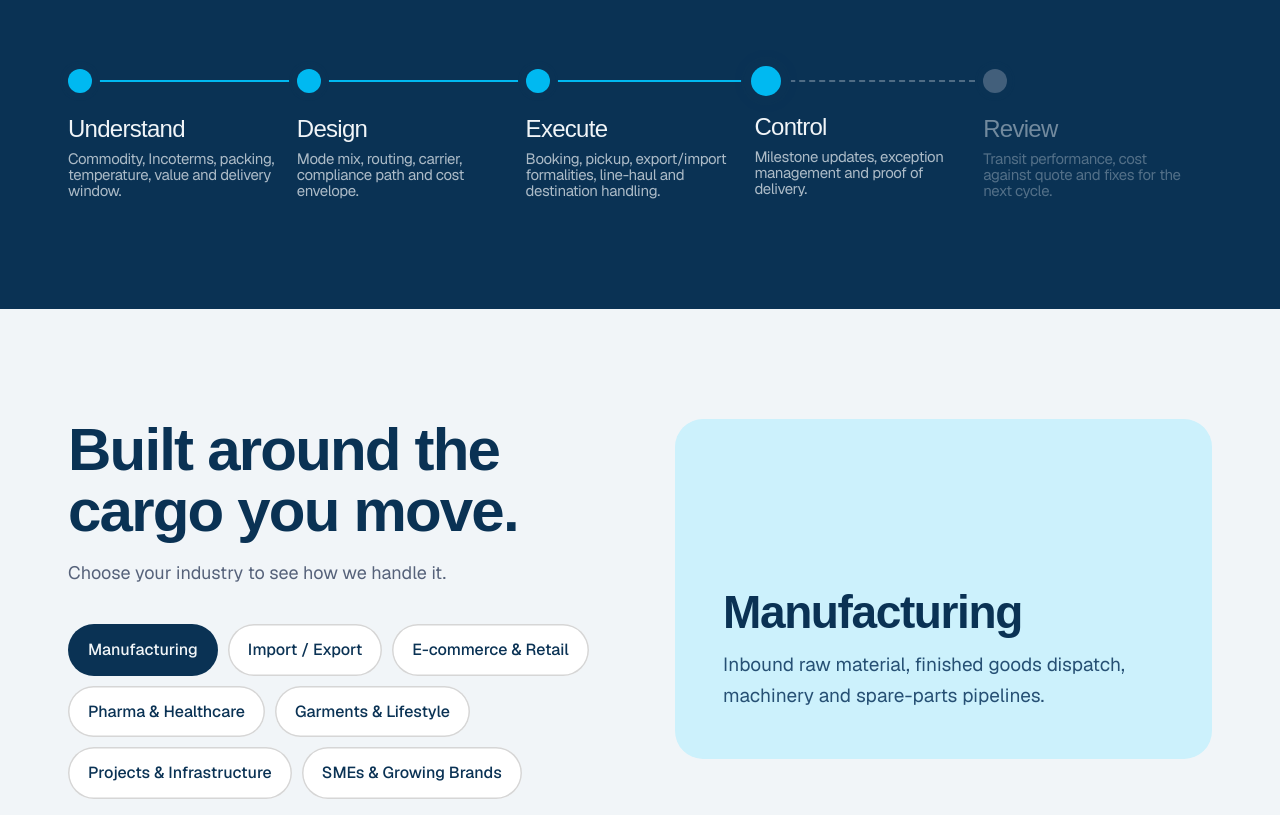
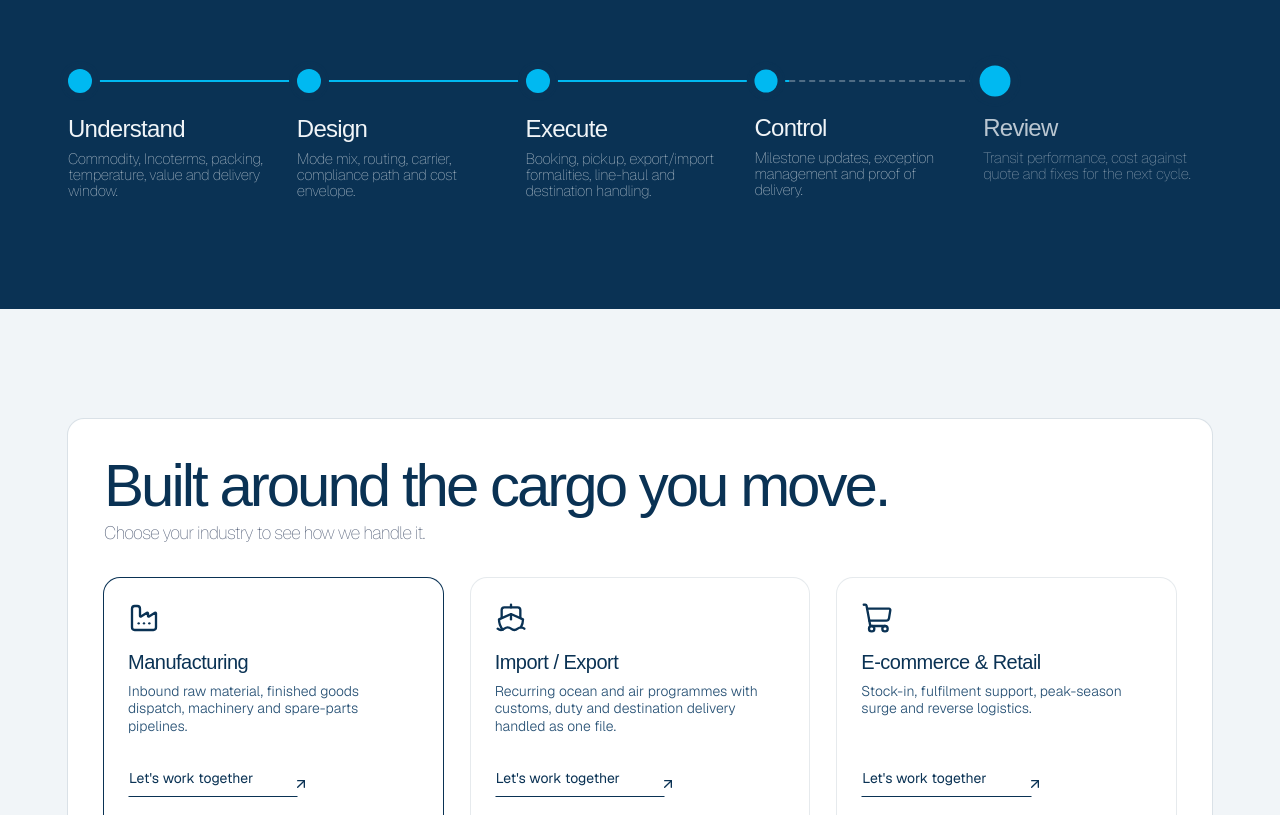
Before and after one commit to AjayRajNegi/nova-jet, a Next.js app: page / in a window 1280 px wide. Shown: the part 1985-2800 px from the top of the page. Built offline with nearby package versions, Linux system fonts and the light colour scheme.

Commit message:
feat: Services section

```diff
--- a/components/home/IndustriesSection.tsx
+++ b/components/home/IndustriesSection.tsx
@@ -1,33 +1,62 @@
-import { h2, sec, sub, wrap } from "@/lib/constants";
+import {
+	ArrowRight,
+	ArrowUpRight,
+	Construction,
+	Factory,
+	type LucideIcon,
+	Pill,
+	Ship,
+	Shirt,
+	ShoppingCart,
+	Sprout,
+} from "lucide-react";
+import { Button } from "@/components/ui/button";
+import { Card, CardContent, CardHeader } from "@/components/ui/card";
+import { h2, sec, wrap } from "@/lib/constants";
+import { cn } from "@/lib/utils";
 
-const industries = [
+const industries: [string, string, LucideIcon, string][] = [
 	[
 		"Manufacturing",
 		"Inbound raw material, finished goods dispatch, machinery and spare-parts pipelines.",
+		Factory,
+		"/services/air.webp",
 	],
 	[
 		"Import / Export",
 		"Recurring ocean and air programmes with customs, duty and destination delivery handled as one file.",
+		Ship,
+		"/services/ocean.webp",
 	],
 	[
 		"E-commerce & Retail",
 		"Stock-in, fulfilment support, peak-season surge and reverse logistics.",
+		ShoppingCart,
+		"/services/customs.webp",
 	],
 	[
 		"Pharma & Healthcare",
 		"Time-critical, temperature-aware handling with documented chain of custody.",
+		Pill,
+		"/services/special.webp",
 	],
 	[
 		"Garments & Lifestyle",
 		"Seasonal collections, sample movements and packed-to-order retail distribution.",
+		Shirt,
+		"/services/supply.webp",
 	],
 	[
 		"Projects & Infrastructure",
 		"Heavy and out-of-gauge cargo with site delivery planning.",
+		Construction,
+		"/services/warehouse.webp",
 	],
 	[
 		"SMEs & Growing Brands",
 		"Flexible volumes, transparent pricing and a partner that scales with your order book.",
+		Sprout,
+		"/services/road.webp",
 	],
 ];
 
@@ -38,44 +67,74 @@
 
 export default function IndustriesSection({ ind, setInd }: Props) {
 	return (
-		<section id="industries" className={sec}>
-			<div
-				className={`${wrap} grid grid-cols-2 items-start gap-[70px] max-[900px]:grid-cols-1`}
-			>
-				<div>
-					<h2 className={h2}>Built around the cargo you move.</h2>
-					<p className={sub}>Choose your industry to see how we handle it.</p>
-					<div className="mt-9 flex flex-wrap gap-2.5" role="tablist">
-						{industries.map(([t], i) => (
-							<button
-								key={t}
-								role="tab"
-								aria-selected={ind === i}
-								className={
-									"cursor-pointer rounded-full px-5 py-[13px] text-[16px] font-medium transition-all duration-200 motion-reduce:transition-none " +
-									(ind === i
-										? "bg-foreground text-background"
-										: "bg-card text-card-foreground ring-[1.5px] ring-inset ring-border hover:ring-foreground")
-								}
-								onClick={() => setInd(i)}
-								type="button"
-							>
-								{t}
-							</button>
-						))}
+		<section id="industries" className={`${sec}`}>
+			<div className={wrap}>
+				<Card className="gap-0 rounded-xl border-border bg-card p-5 text-card-foreground sm:p-9">
+					<CardHeader className="p-0">
+						<h2 className={`${h2} font-thin tracking-tighter`}>
+							Built around the cargo you move.
+						</h2>
+						<p className="max-w-[520px] text-[18px] text-mute font-thin tracking-tighter mt-0">
+							Choose your industry to see how we handle it.
+						</p>
+					</CardHeader>
+					<div className="grid grid-cols-3 gap-7 max-[1100px]:grid-cols-2 max-[700px]:grid-cols-1 mt-8">
+						{industries.map(([title, desc, Icon, img], i) => {
+							const selected = ind === i;
+
+							return (
+								<Card
+									key={title}
+									className={cn(
+										"group gap-0 overflow-hidden rounded-xl bg- py-0 shadow-none transition-colors duration-200 motion-reduce:transition-none p-0",
+										selected
+											? "border-foreground ring-1 ring-foreground"
+											: "border-border hover:border-foreground/40",
+									)}
+									onMouseEnter={() => setInd(i)}
+								>
+									<CardContent className="flex flex-1 flex-col p-6">
+										<Icon
+											className="size-8 text-foreground"
+											strokeWidth={1.75}
+											aria-hidden
+										/>
+										<h3 className="mt-4 text-xl leading-tight font-medium tracking-tight text-foreground">
+											{title}
+										</h3>
+										<p className="mt-2 flex-1 text-sm leading-tight font-light text-muted-foreground">
+											{desc}
+										</p>
+										<Button
+											type="button"
+											variant="ghost"
+											aria-pressed={selected}
+											className="mt-8 h-auto w-fit justify-between gap-10 rounded-none border-b border-b-foreground px-0 pt-0 pb-2 text-sm font-normal text-foreground hover:bg-transparent hover:text-foreground focus-visible:ring-ring/50"
+										>
+											Let&apos;s work together
+											<span className="relative size-1">
+												<ArrowUpRight
+													className="absolute inset-0 size-4 transition-all duration-200 group-hover:scale-75 group-hover:opacity-0 motion-reduce:transition-none"
+													aria-hidden
+												/>
+												<ArrowRight
+													className="absolute inset-0 size-4 scale-75 opacity-0 transition-all duration-200 group-hover:scale-100 group-hover:opacity-100 motion-reduce:transition-none"
+													aria-hidden
+												/>
+											</span>
+										</Button>
+									</CardContent>
+									<img
+										src={img}
+										alt=""
+										loading="lazy"
+										className="h-36 w-full object-cover"
+									/>
+								</Card>
+							);
+						})}
 					</div>
-				</div>
-				<div
-					className="flex min-h-[340px] flex-col justify-end rounded-[28px] bg-muted p-12"
-					role="tabpanel"
-				>
-					<h3 className="mb-3.5 text-[clamp(30px,4vw,46px)] font-bold text-foreground">
-						{industries[ind][0]}
-					</h3>
-					<p className="text-[19px] text-muted-foreground">
-						{industries[ind][1]}
-					</p>
-				</div>
+				</Card>
 			</div>
 		</section>
 	);
--- a/components/home/ProcessSection.tsx
+++ b/components/home/ProcessSection.tsx
@@ -39,7 +39,7 @@
 	return (
 		<section id="process" className={`${sec} bg-foreground text-background`}>
 			<div className={wrap}>
-				<h2 className={`${h2} tracking-tight font-medium`}>
+				<h2 className={`${h2} tracking-tight font-thin`}>
 					From brief to proof of delivery.
 				</h2>
 				<p className={`${sub} text-background/70 tracking-tight leading-5`}>
@@ -106,8 +106,8 @@
 									}}
 									transition={{ duration: 0.4 }}
 								>
-									<h3 className="mb-2.5 text-2xl">{t}</h3>
-									<p className="text-[15px] text-background/70 tracking-tight leading-4">
+									<h3 className="mb-2.5 text-2xl font-thin">{t}</h3>
+									<p className="text-[15px] text-background/70 tracking-tight font-thin leading-4">
 										{d}
 									</p>
 								</motion.div>
--- a/components/home/ServicesAccordion.tsx
+++ b/components/home/ServicesAccordion.tsx
@@ -175,7 +175,7 @@
 								value={String(i)}
 								className="border-b border-border mb-5"
 							>
-								<AccordionTrigger className="group items-center gap-4 text-left font-display text-[clamp(22px,2.6vw,28px)] font-[400] tracking-tighter text-foreground/55 transition-colors hover:text-foreground hover:no-underline data-[state=open]:text-foreground">
+								<AccordionTrigger className="group items-center gap-4 text-left font-display text-[clamp(22px,2.6vw,28px)] font-thin text-shadow-2xs tracking-tighter text-foreground/55 transition-colors hover:text-foreground hover:no-underline data-[state=open]:text-foreground">
 									<span className="flex items-center gap-2">
 										<Icon
 											className="size-6 shrink-0 text-foreground/55 group-hover:text-foreground transition-colors group-data-[state=open]:text-primary"
@@ -185,7 +185,7 @@
 									</span>
 								</AccordionTrigger>
 								<AccordionContent className="pb-5 pl-10 text-base leading-relaxed text-muted-foreground">
-									<p className="max-w-[540px] tracking-tight leading-4 text-shadow-xs">
+									<p className="max-w-[540px] tracking-tight leading-4 text-shadow-2xs">
 										{d}
 									</p>
 									<p className="inline-flex items-center gap-2 rounded-full bg-primary px-3 py-1.5 text-sm font-medium text-primary-foreground transition-transform duration-200 hover:-translate-y-0.5 motion-reduce:transition-none hover:text-white">
--- a/components/layout/Header.tsx
+++ b/components/layout/Header.tsx
@@ -42,7 +42,7 @@
 					))}
 				</nav>
 				<a
-					className="rounded-full bg-foreground px-[22px] py-3 text-[14px] font-bold text-background transition-colors duration-200 hover:bg-primary hover:text-primary-foreground motion-reduce:transition-none max-[900px]:hidden"
+					className="rounded-full bg-foreground px-[22px] py-3 text-[14px] font-thin text-background transition-colors duration-200 hover:bg-primary hover:text-primary-foreground motion-reduce:transition-none max-[900px]:hidden"
 					href="#quote"
 				>
 					Get a quote
--- a/components/layout/Logo.tsx
+++ b/components/layout/Logo.tsx
@@ -4,13 +4,13 @@
 	return (
 		<Link
 			href="#top"
-			className="flex items-center gap-2 font-display text-[22px] font-extrabold tracking-[-.03em] text-foreground"
+			className="flex items-center gap-2 font-display text-[22px] font-thin tracking-[-.03em] text-foreground text-shadow-2xs"
 		>
 			{/* <i className="grid size-[26px] place-items-center rounded-[50%_50%_50%_4px] bg-foreground text-[12px] text-background not-italic">
 				NJ
 			</i> */}
 			<span>
-				Nova<b className="text-primary">Jet</b>
+				Nova<b className="text-primary font-thin">Jet</b>
 			</span>
 		</Link>
 	);
--- /dev/null
+++ b/components/ui/button.tsx
@@ -0,0 +1,57 @@
+import { Button as ButtonPrimitive } from "@base-ui/react/button"
+import { cva, type VariantProps } from "class-variance-authority"
+import { cn } from "cn"
+
+const buttonVariants = cva(
+  "group/button inline-flex shrink-0 items-center justify-center rounded-lg border border-transparent bg-clip-padding text-sm font-medium whitespace-nowrap transition-all outline-none select-none focus-visible:border-ring focus-visible:ring-3 focus-visible:ring-ring/50 active:not-aria-[haspopup]:translate-y-px disabled:pointer-events-none disabled:opacity-50 aria-invalid:border-destructive aria-invalid:ring-3 aria-invalid:ring-destructive/20 dark:aria-invalid:border-destructive/50 dark:aria-invalid:ring-destructive/40 [&_svg]:pointer-events-none [&_svg]:shrink-0 [&_svg:not([class*='size-'])]:size-4",
+  {
+    variants: {
+      variant: {
+        default: "bg-primary text-primary-foreground hover:bg-primary/80",
+        outline:
+          "border-border bg-background hover:bg-muted hover:text-foreground aria-expanded:bg-muted aria-expanded:text-foreground dark:border-input dark:bg-input/30 dark:hover:bg-input/50",
+        secondary:
+          "bg-secondary text-secondary-foreground hover:bg-[color-mix(in_oklch,var(--secondary),var(--foreground)_5%)] aria-expanded:bg-secondary aria-expanded:text-secondary-foreground",
+        ghost:
+          "hover:bg-muted hover:text-foreground aria-expanded:bg-muted aria-expanded:text-foreground dark:hover:bg-muted/50",
+        destructive:
+          "bg-destructive/10 text-destructive hover:bg-destructive/20 focus-visible:border-destructive/40 focus-visible:ring-destructive/20 dark:bg-destructive/20 dark:hover:bg-destructive/30 dark:focus-visible:ring-destructive/40",
+        link: "text-primary underline-offset-4 hover:underline",
+      },
+      size: {
+        default:
+          "h-8 gap-1.5 px-2.5 has-data-[icon=inline-end]:pr-2 has-data-[icon=inline-start]:pl-2",
+        xs: "h-6 gap-1 rounded-[min(var(--radius-md),10px)] px-2 text-xs in-data-[slot=button-group]:rounded-lg has-data-[icon=inline-end]:pr-1.5 has-data-[icon=inline-start]:pl-1.5 [&_svg:not([class*='size-'])]:size-3",
+        sm: "h-7 gap-1 rounded-[min(var(--radius-md),12px)] px-2.5 text-[0.8rem] in-data-[slot=button-group]:rounded-lg has-data-[icon=inline-end]:pr-1.5 has-data-[icon=inline-start]:pl-1.5 [&_svg:not([class*='size-'])]:size-3.5",
+        lg: "h-9 gap-1.5 px-2.5 has-data-[icon=inline-end]:pr-2 has-data-[icon=inline-start]:pl-2",
+        icon: "size-8",
+        "icon-xs":
+          "size-6 rounded-[min(var(--radius-md),10px)] in-data-[slot=button-group]:rounded-lg [&_svg:not([class*='size-'])]:size-3",
+        "icon-sm":
+          "size-7 rounded-[min(var(--radius-md),12px)] in-data-[slot=button-group]:rounded-lg",
+        "icon-lg": "size-9",
+      },
+    },
+    defaultVariants: {
+      variant: "default",
+      size: "default",
+    },
+  }
+)
+
+function Button({
+  className,
+  variant = "default",
+  size = "default",
+  ...props
+}: ButtonPrimitive.Props & VariantProps<typeof buttonVariants>) {
+  return (
+    <ButtonPrimitive
+      data-slot="button"
+      className={cn(buttonVariants({ variant, size, className }))}
+      {...props}
+    />
+  )
+}
+
+export { Button, buttonVariants }
--- /dev/null
+++ b/components/ui/card.tsx
@@ -0,0 +1,102 @@
+import * as React from "react"
+import { cn } from "cn"
+
+function Card({
+  className,
+  size = "default",
+  ...props
+}: React.ComponentProps<"div"> & { size?: "default" | "sm" }) {
+  return (
+    <div
+      data-slot="card"
+      data-size={size}
+      className={cn(
+        "group/card flex flex-col gap-(--card-spacing) overflow-hidden rounded-xl bg-card py-(--card-spacing) text-sm text-card-foreground ring-1 ring-foreground/10 [--card-spacing:--spacing(4)] has-data-[slot=card-footer]:pb-0 has-[>img:first-child]:pt-0 data-[size=sm]:[--card-spacing:--spacing(3)] data-[size=sm]:has-data-[slot=card-footer]:pb-0 *:[img:first-child]:rounded-t-xl *:[img:last-child]:rounded-b-xl",
+        className
+      )}
+      {...props}
+    />
+  )
+}
+
+function CardHeader({ className, ...props }: React.ComponentProps<"div">) {
+  return (
+    <div
+      data-slot="card-header"
+      className={cn(
+        "group/card-header @container/card-header grid auto-rows-min items-start gap-1 rounded-t-xl px-(--card-spacing) has-data-[slot=card-action]:grid-cols-[1fr_auto] has-data-[slot=card-description]:grid-rows-[auto_auto] [.border-b]:pb-(--card-spacing)",
+        className
+      )}
+      {...props}
+    />
+  )
+}
+
+function CardTitle({ className, ...props }: React.ComponentProps<"div">) {
+  return (
+    <div
+      data-slot="card-title"
+      className={cn(
+        "text-base leading-snug font-medium group-data-[size=sm]/card:text-sm",
+        className
+      )}
+      {...props}
+    />
+  )
+}
+
+function CardDescription({ className, ...props }: React.ComponentProps<"div">) {
+  return (
+    <div
+      data-slot="card-description"
+      className={cn("text-sm text-muted-foreground", className)}
+      {...props}
+    />
+  )
+}
+
+function CardAction({ className, ...props }: React.ComponentProps<"div">) {
+  return (
+    <div
+      data-slot="card-action"
+      className={cn(
+        "col-start-2 row-span-2 row-start-1 self-start justify-self-end",
+        className
+      )}
+      {...props}
+    />
+  )
+}
+
+function CardContent({ className, ...props }: React.ComponentProps<"div">) {
+  return (
+    <div
+      data-slot="card-content"
+      className={cn("px-(--card-spacing)", className)}
+      {...props}
+    />
+  )
+}
+
+function CardFooter({ className, ...props }: React.ComponentProps<"div">) {
+  return (
+    <div
+      data-slot="card-footer"
+      className={cn(
+        "flex items-center rounded-b-xl border-t bg-muted/50 p-(--card-spacing)",
+        className
+      )}
+      {...props}
+    />
+  )
+}
+
+export {
+  Card,
+  CardHeader,
+  CardFooter,
+  CardTitle,
+  CardAction,
+  CardDescription,
+  CardContent,
+}
```
